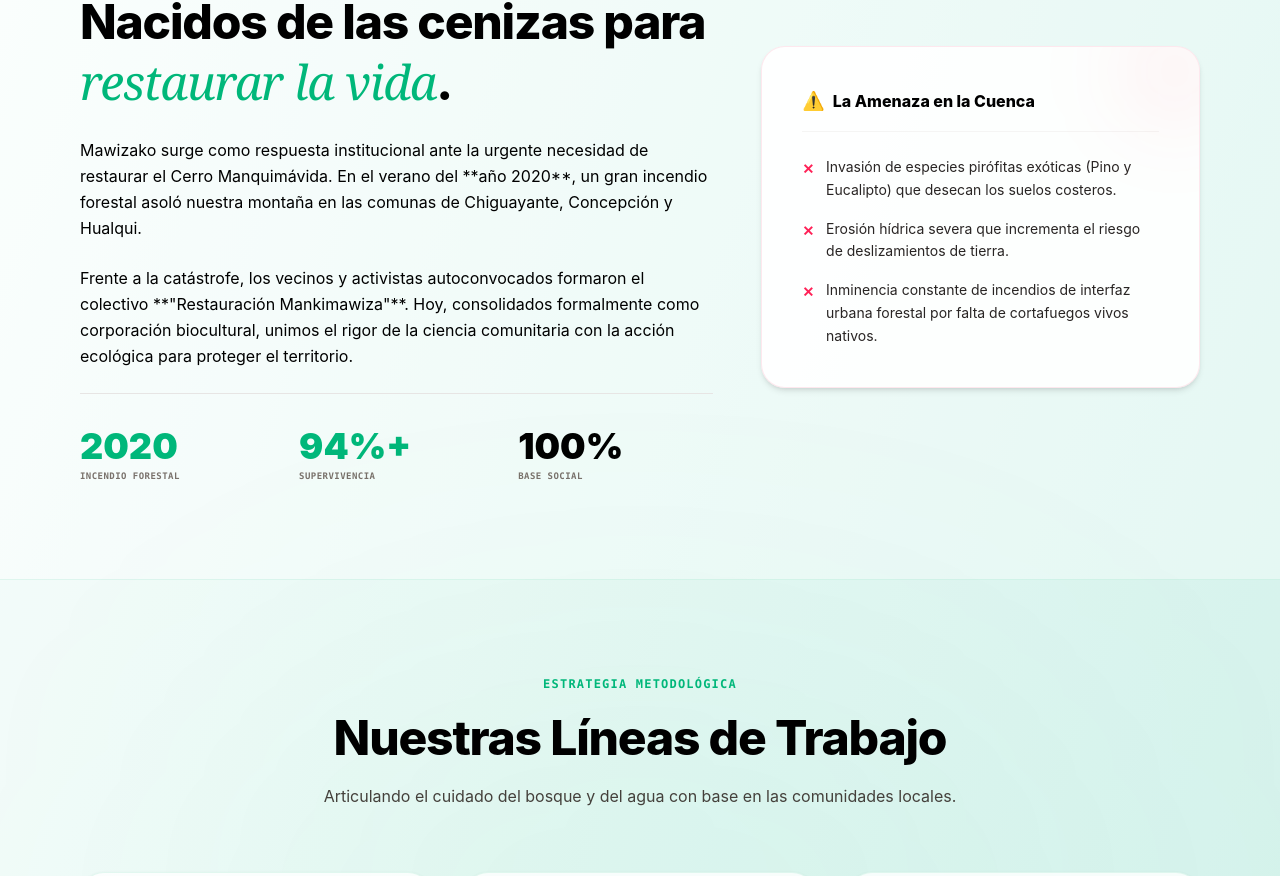
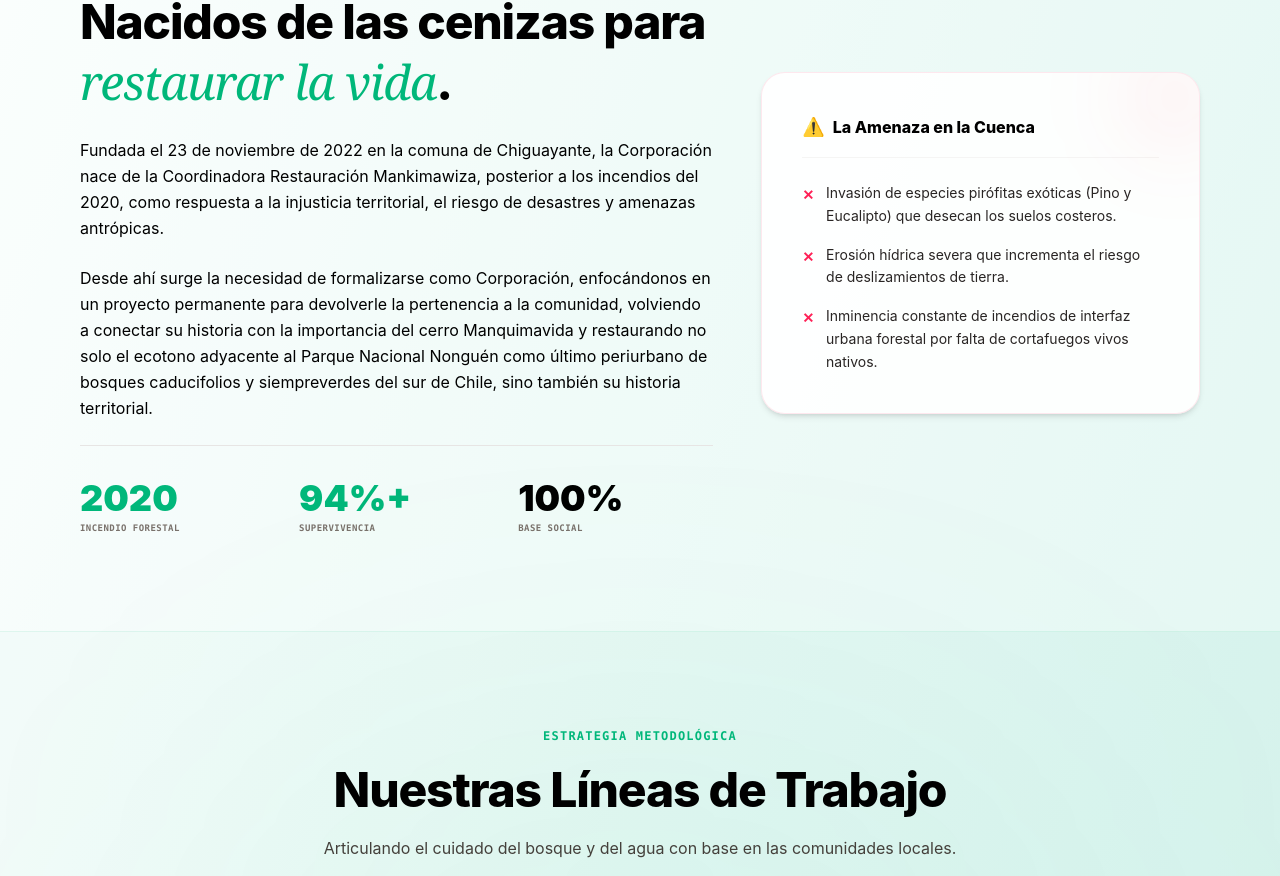
Before and after one commit to alegaticat/mawiza-ko-web, a React (Vite) app: page / in a window 1280 px wide. Shown: the part 1079-1955 px from the top of the page. Built offline with nearby package versions, Linux system fonts and the light colour scheme.

Commit message:
feat: actualizar contenido sobre la Corporación y su historia en la página de inicio

```diff
--- a/src/pages/Inicio.jsx
+++ b/src/pages/Inicio.jsx
@@ -123,10 +123,10 @@ export default function Inicio({ navigateTo }) {
               <span className="font-serif italic font-light text-[#00b77a]">restaurar la vida</span>.
             </h2>
             <p className="text-black leading-relaxed text-sm md:text-base font-normal">
-              Mawizako surge como respuesta institucional ante la urgente necesidad de restaurar el Cerro Manquimávida. En el verano del **año 2020**, un gran incendio forestal asoló nuestra montaña en las comunas de Chiguayante, Concepción y Hualqui.
+              Fundada el 23 de noviembre de 2022 en la comuna de Chiguayante, la Corporación nace de la Coordinadora Restauración Mankimawiza, posterior a los incendios del 2020, como respuesta a la injusticia territorial, el riesgo de desastres y amenazas antrópicas.
             </p>
             <p className="text-black leading-relaxed text-sm md:text-base font-normal">
-              Frente a la catástrofe, los vecinos y activistas autoconvocados formaron el colectivo **"Restauración Mankimawiza"**. Hoy, consolidados formalmente como corporación biocultural, unimos el rigor de la ciencia comunitaria con la acción ecológica para proteger el territorio.
+              Desde ahí surge la necesidad de formalizarse como Corporación, enfocándonos en un proyecto permanente para devolverle la pertenencia a la comunidad, volviendo a conectar su historia con la importancia del cerro Manquimavida y restaurando no solo el ecotono adyacente al Parque Nacional Nonguén como último periurbano de bosques caducifolios y siempreverdes del sur de Chile, sino también su historia territorial.
             </p>
 
             <div className="grid grid-cols-3 gap-6 border-t border-stone-200 pt-8">
```
